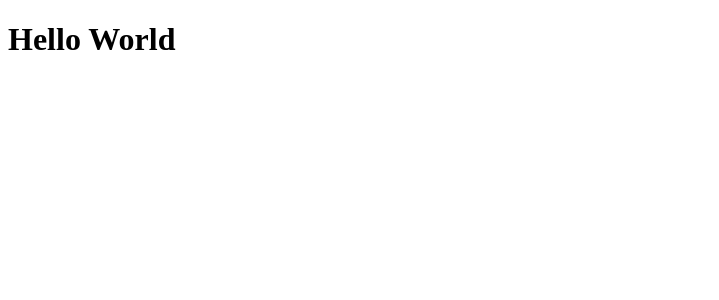
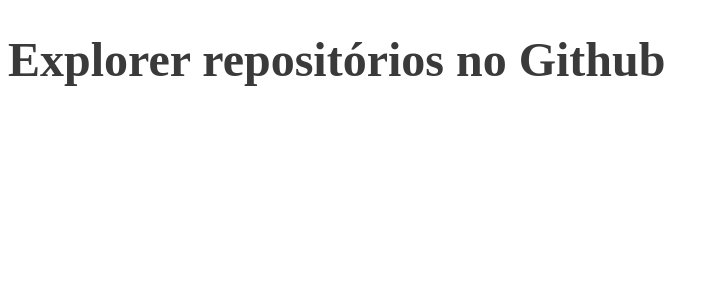
Before and after one commit to jonatasoc/gostack_gitexplorer, a React (Create React App) app: page / in a window 1280 px wide. Shown: the top 300 px of the page, without its empty margins (0-719 px from the left). Built offline with nearby package versions, Linux system fonts and the light colour scheme.

Commit message:
Adding Styled-Components

```diff
--- a/package.json
+++ b/package.json
@@ -10,9 +10,13 @@
     "@types/node": "^12.0.0",
     "@types/react": "^16.9.0",
     "@types/react-dom": "^16.9.0",
+    "@types/react-router-dom": "^5.1.5",
+    "@types/styled-components": "^5.1.3",
     "react": "^16.13.1",
     "react-dom": "^16.13.1",
+    "react-router-dom": "^5.2.0",
     "react-scripts": "3.4.3",
+    "styled-components": "^5.2.0",
     "typescript": "~3.7.2"
   },
   "scripts": {
--- /dev/null
+++ b/prettier.config.js
@@ -0,0 +1,5 @@
+module.exports = {
+  singleQuote: true,
+  trailingComma: "all",
+  arrowParens: "avoid",
+};
--- a/src/App.tsx
+++ b/src/App.tsx
@@ -1,11 +1,12 @@
 import React from 'react';
+import { BrowserRouter } from "react-router-dom";
 
-function App() {
-  return (
-    <div className="App">
-      <h1>Hello World</h1>
-    </div>
-  );
-}
+import Routes from './routes';
+
+const App: React.FC = () => (
+<BrowserRouter>
+  <Routes />
+</BrowserRouter>
+);
 
 export default App;
--- /dev/null
+++ b/src/pages/Dashboard/index.tsx
@@ -0,0 +1,9 @@
+import React from 'react';
+
+import { Title } from './styles';
+
+const Dashboard: React.FC = () => {
+	return <Title> Explorer repositórios no Github </Title>;
+};
+
+export default Dashboard;
--- /dev/null
+++ b/src/pages/Dashboard/styles.ts
@@ -0,0 +1,6 @@
+import styled from 'styled-components';
+
+export const Title = styled.h1`
+  font-size: 48px;
+  color: #3A3A3A;
+`;
--- /dev/null
+++ b/src/pages/Repository/index.tsx
@@ -0,0 +1,7 @@
+import React from 'react';
+
+const Repository: React.FC = () => {
+	return <h1> Repository </h1>;
+};
+
+export default Repository;
--- /dev/null
+++ b/src/routes/index.tsx
@@ -0,0 +1,14 @@
+import React from 'react';
+import { Switch, Route } from 'react-router-dom';
+
+import Dashboard from '../pages/Dashboard';
+import Repository from '../pages/Repository';
+
+const Routes: React.FC = () => (
+  <Switch>
+    <Route exact path='/' component={Dashboard} />
+    <Route path='/repository' component={Repository} />
+  </Switch>
+);
+
+export default Routes;
```
Also changed, not shown: 2 other files (tests, documents, lock files or other folders).
